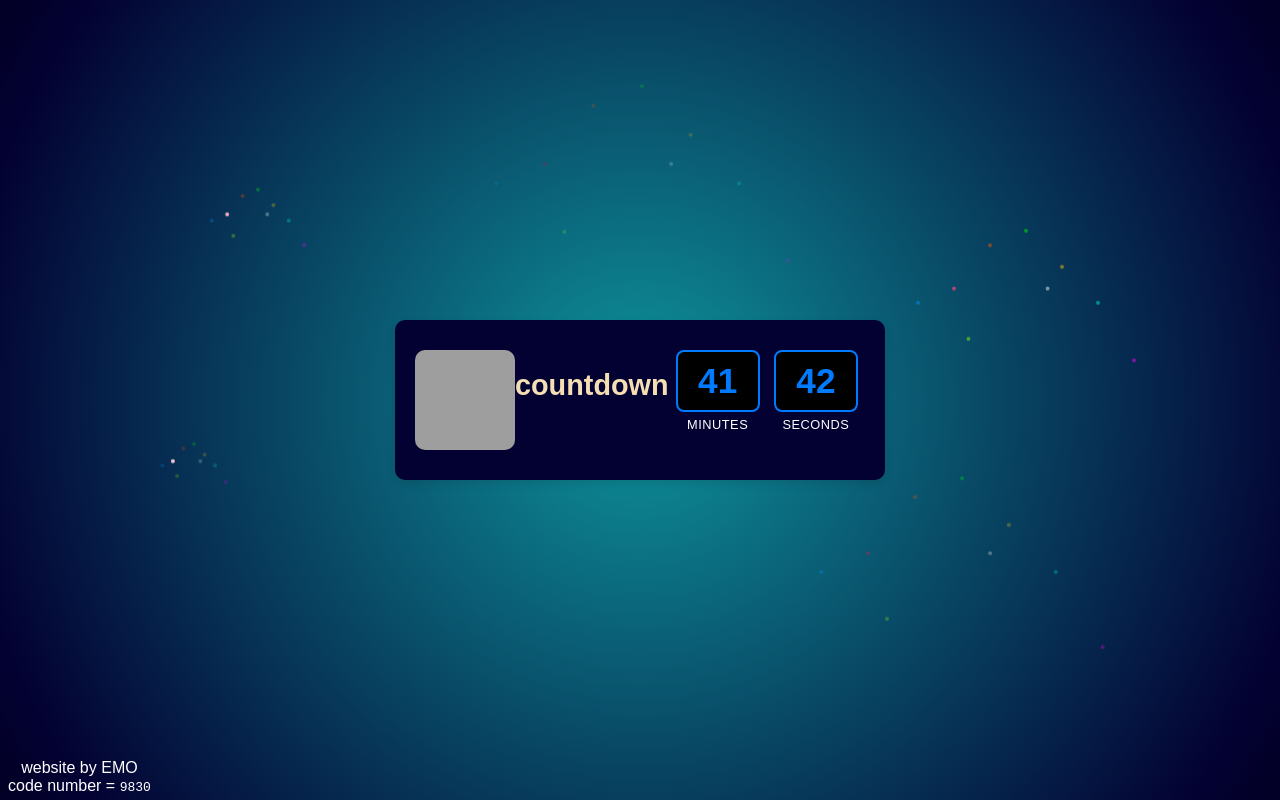
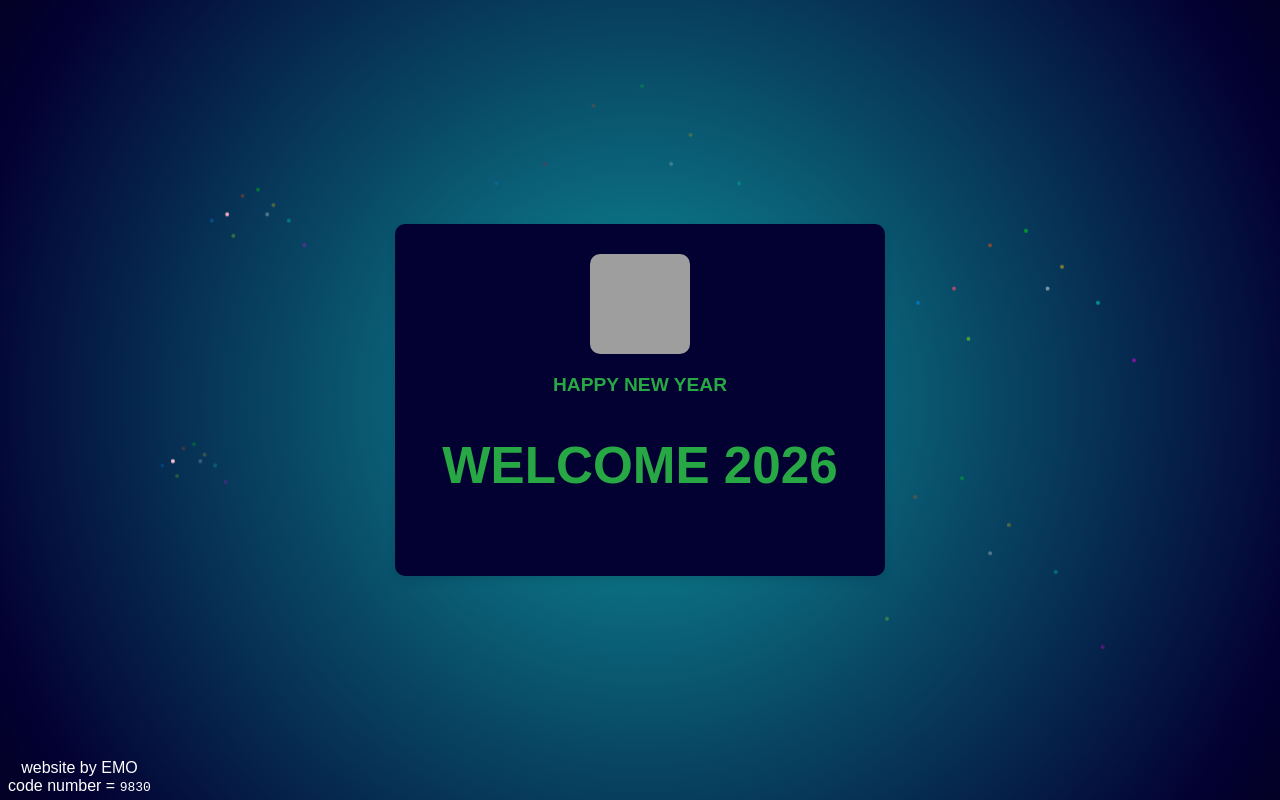
Before and after one commit to zarri2647/countdown, a plain HTML site: page index.html in a window 1280 px wide. Drawn offline with Linux system fonts and the light colour scheme; grey boxes are pictures that could not be loaded.

Commit message:
Update index.html

```diff
--- a/index.html
+++ b/index.html
@@ -3,7 +3,7 @@
 <head>
   <meta charset="UTF-8" />
   <meta name="viewport" content="width=device-width, initial-scale=1.0" />
-  <title>unknown</title>
+  <title>Countdown</title>
   <style>
     body {
       background: #0e949c;
@@ -35,6 +35,8 @@
     }
     .countdown-container {
       display: flex;
+      flex-direction: column;
+      align-items: center;
       background-color: rgba(3, 1, 50, 1);
       padding: 30px 20px;
       border-radius: 10px;
@@ -95,7 +97,7 @@
       color: #28a745;
       margin-top: 20px;
     }
-    .hidden { display: none; }
+    .hidden { display: none !important; }
     img { border-radius: 10px; }
     .pyro {
       position: absolute;
@@ -135,6 +137,7 @@
   </style>
 </head>
 <body>
+
 <div class="pyro">
   <div class="firework f1"></div>
   <div class="firework f2"></div>
@@ -142,10 +145,14 @@
   <div class="firework f4"></div>
   <div class="firework f5"></div>
 </div>
+
 <span class="author">website by EMO<br />code number = <code>9830</code></span>
-<div class="countdown-container">
+
+<div id="main-container" class="countdown-container">
   <img src="https://media3.giphy.com/media/v1.Y2lkPTc5MGI3NjExYm9nNG5ua2Qyb2JzczRjZGtyemF6d2s3MWNnbHRzNWk5cTVyeTBxYyZlcD12MV9pbnRlcm5hbF9naWZfYnlfaWQmY3Q9Zw/peAFQfg7Ol6IE/giphy.gif" alt="celebration" width="100" height="100" />
   <h1 id="delete">countdown</h1>
+
+  <div id="countdown-timer-wrap" class="countdown">
     <div class="countdown-item">
       <span id="minutes">00</span>
       <p>Minutes</p>
@@ -155,28 +162,37 @@
       <p>Seconds</p>
     </div>
   </div>
+
   <p id="countdown-message" class="hidden"></p>
   <p id="txt" class="hidden"></p>
 </div>
+
 <audio id="tickSound" src="Notify.webm" preload="auto"></audio>
 <audio id="finishSound" src="public/Secrets.webm" preload="auto"></audio>
+
 <script>
 document.addEventListener("DOMContentLoaded", function () {
-const countdownDate = new Date("jan 1, 2026 00:00:00 GMT+0800").getTime();
+  // Set date to Dec 1, 2025
+  const countdownDate = new Date("Dec 1, 2025 00:00:00 GMT+0800").getTime();
+
   const minutesSpan = document.getElementById("minutes");
   const secondsSpan = document.getElementById("seconds");
   const countdownMessage = document.getElementById("countdown-message");
   const text = document.getElementById("txt");
   const del = document.getElementById("delete");
-const countdownContainer = document.getElementById("countdown");
+  const timerWrap = document.getElementById("countdown-timer-wrap");
   const tickSound = document.getElementById("tickSound");
   const finishSound = document.getElementById("finishSound");
+
   let lastSecondPlayed = -1;
+
   const x = setInterval(function () {
     const now = new Date().getTime();
     const distance = countdownDate - now;
+
     const minutes = Math.floor((distance % (1000 * 60 * 60)) / (1000 * 60));
     const seconds = Math.floor((distance % (1000 * 60)) / 1000);
+
     if (seconds !== lastSecondPlayed && distance > 0) {
       try {
         tickSound.currentTime = 0;
@@ -184,21 +200,26 @@ tickSound.play().catch(e => {});
       } catch (e) {}
       lastSecondPlayed = seconds;
     }
+
     minutesSpan.innerHTML = String(minutes).padStart(2, "0");
     secondsSpan.innerHTML = String(seconds).padStart(2, "0");
+
     if (distance < 0) {
       clearInterval(x);
       tickSound.pause();
       try {
         finishSound.play().catch(e => {});
       } catch (e) {}
-countdownContainer.classList.add("hidden");
+
+      // Hide the timer and show messages
+      timerWrap.classList.add("hidden");
       countdownMessage.classList.remove("hidden");
-countdownMessage.innerHTML = "happy new year";
-text.classList.add("hidden");
+      countdownMessage.innerHTML = "HAPPY NEW YEAR";
+
       text.classList.remove("hidden");
-text.innerHTML = "welcome 2026";
-del.remove();
+      text.innerHTML = "WELCOME 2026";
+
+      if(del) del.remove();
     }
   }, 1000);
 });
```
Lines whose indentation alone changed are shown as unchanged.
